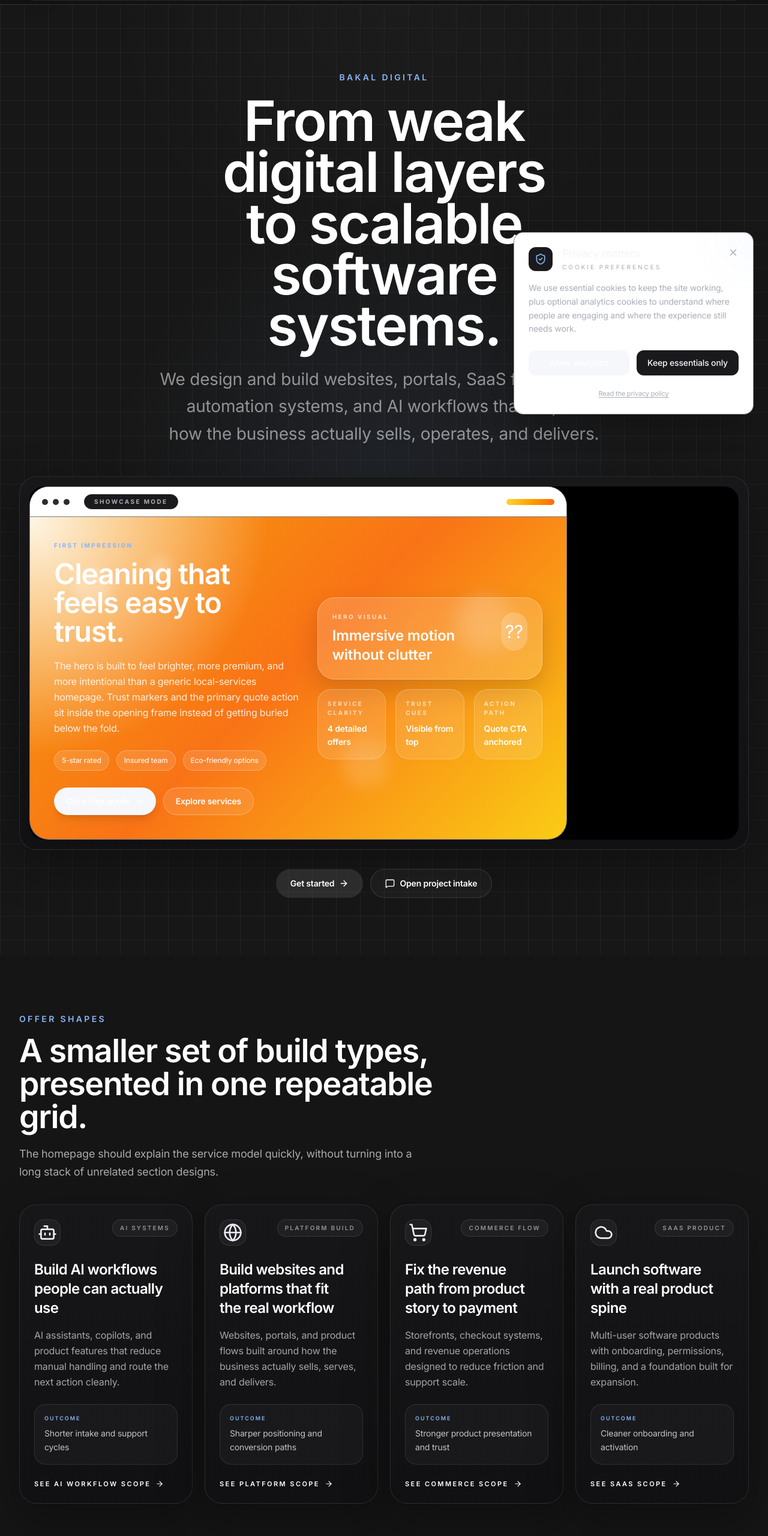
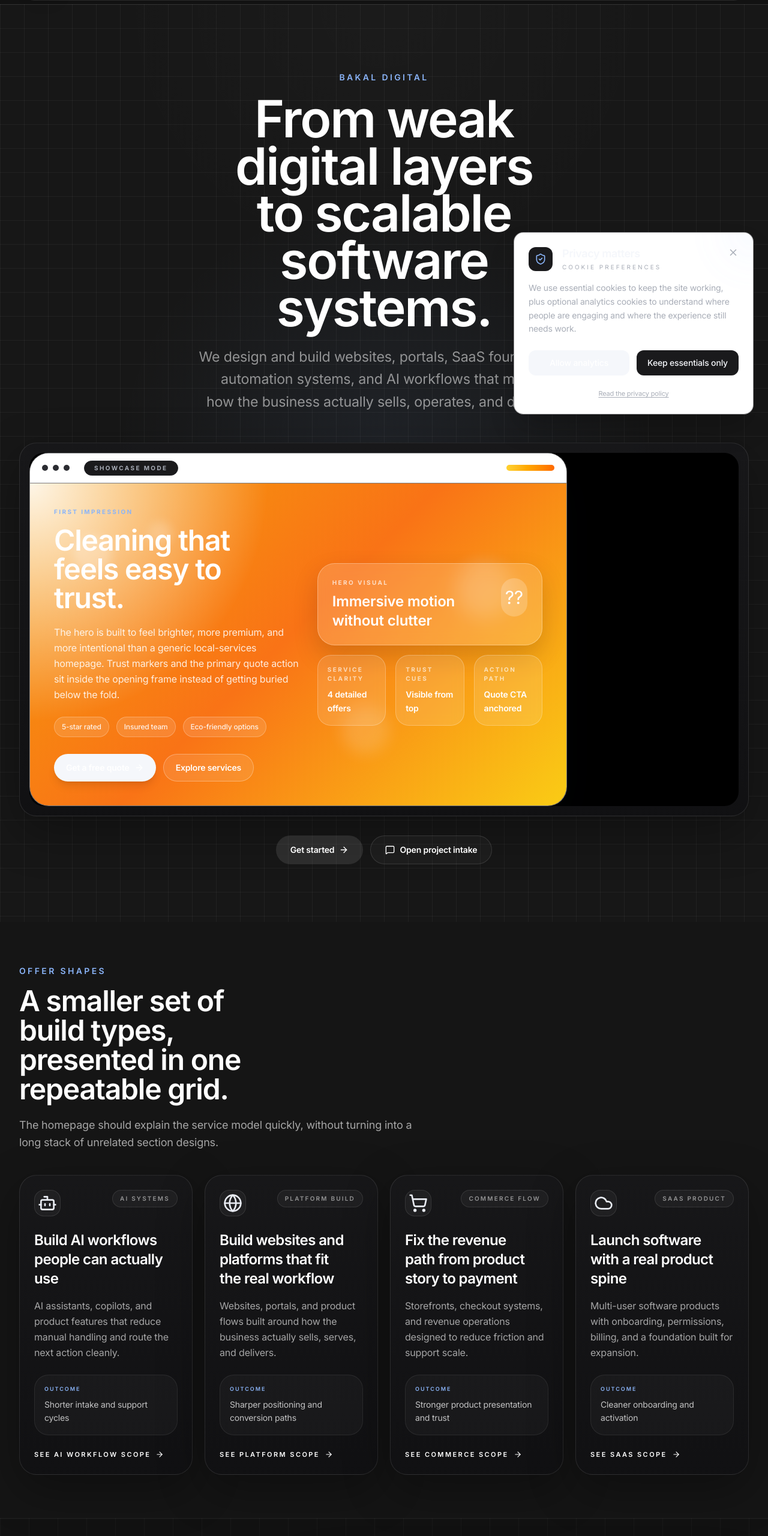
Before and after one commit to bakaltech/bakal-digital, a React (Vite) app: page / in a window 1280 px wide. Shown: the part 85-2646 px from the top of the page at 60% size. Built offline with nearby package versions, Linux system fonts and the light colour scheme.

Commit message:
Tighten shared page scaffold

```diff
--- /dev/null
+++ b/src/components/PageScaffold.tsx
@@ -0,0 +1,63 @@
+import React from 'react';
+
+export function PageContainer({
+  children,
+  className = '',
+}: {
+  children: React.ReactNode;
+  className?: string;
+}) {
+  return <div className={`mx-auto max-w-7xl px-6 lg:px-8 ${className}`}>{children}</div>;
+}
+
+export function PageSection({
+  children,
+  className = '',
+}: {
+  children: React.ReactNode;
+  className?: string;
+}) {
+  return <section className={`py-12 sm:py-14 lg:py-18 ${className}`}>{children}</section>;
+}
+
+export function SectionHeader({
+  eyebrow,
+  title,
+  text,
+  className = '',
+}: {
+  eyebrow: string;
+  title: string;
+  text: string;
+  className?: string;
+}) {
+  return (
+    <div className={`max-w-3xl ${className}`}>
+      <p className="mb-4 text-sm font-semibold uppercase tracking-[0.24em] text-accent">{eyebrow}</p>
+      <h2 className="max-w-[14ch] text-3xl font-semibold leading-[1.02] tracking-tight text-white sm:text-[2.45rem] md:text-[3rem]">
+        {title}
+      </h2>
+      <p className="mt-5 max-w-2xl text-base leading-relaxed text-white/62 sm:text-lg">{text}</p>
+    </div>
+  );
+}
+
+export function DarkPanel({
+  children,
+  className = '',
+}: {
+  children: React.ReactNode;
+  className?: string;
+}) {
+  return <div className={`panel-dark ${className}`}>{children}</div>;
+}
+
+export function SoftPanel({
+  children,
+  className = '',
+}: {
+  children: React.ReactNode;
+  className?: string;
+}) {
+  return <div className={`panel-dark-soft ${className}`}>{children}</div>;
+}
--- a/src/pages/Home.tsx
+++ b/src/pages/Home.tsx
@@ -4,6 +4,13 @@ import { ArrowRight, CheckCircle2, MessageSquare } from 'lucide-react';
 import { Link } from 'react-router-dom';
 import BrandedVisual from '../components/BrandedVisual';
 import AcengeersShowcase from '../components/AcengeersShowcase';
+import {
+  DarkPanel,
+  PageContainer,
+  PageSection,
+  SectionHeader,
+  SoftPanel,
+} from '../components/PageScaffold';
 import { projects } from '../data/projects';
 import { projectContext, type ProjectContextId } from '../data/projectContext';
 import { impactMetrics, deliverySteps } from '../data/proof';
@@ -11,34 +18,6 @@ import { services } from '../data/services';
 
 function openChat(query?: string) {
   window.dispatchEvent(new CustomEvent('open-chat', query ? { detail: { query } } : undefined));
-}
-
-function SectionBlock({ children, className = '' }: { children: React.ReactNode; className?: string }) {
-  return <section className={`py-14 sm:py-18 lg:py-24 ${className}`}>{children}</section>;
-}
-
-function SectionIntro({
-  eyebrow,
-  title,
-  text,
-}: {
-  eyebrow: string;
-  title: string;
-  text: string;
-}) {
-  return (
-    <div className="max-w-3xl">
-      <p className="mb-4 text-sm font-semibold uppercase tracking-[0.24em] text-accent">{eyebrow}</p>
-      <h2 className="text-3xl font-semibold leading-[1.02] tracking-tight text-white sm:text-[2.6rem] md:text-[3.35rem]">
-        {title}
-      </h2>
-      <p className="mt-5 max-w-2xl text-base leading-relaxed text-white/64 sm:text-lg">{text}</p>
-    </div>
-  );
-}
-
-function DarkCard({ children, className = '' }: { children: React.ReactNode; className?: string }) {
-  return <div className={`panel-dark ${className}`}>{children}</div>;
 }
 
 export default function Home() {
@@ -56,29 +35,29 @@ export default function Home() {
         <div className="absolute inset-0 bg-[radial-gradient(circle_at_top,_rgba(255,255,255,0.02),transparent_28%),radial-gradient(circle_at_center,_rgba(138,180,248,0.08),transparent_45%)]" />
         <div className="absolute inset-x-0 top-0 h-px bg-white/8" />
 
-        <div className="relative mx-auto max-w-[88rem] px-6 lg:px-8">
-          <div className="mx-auto max-w-5xl text-center">
+        <PageContainer className="relative">
+          <div className="mx-auto max-w-4xl text-center">
             <motion.div
               initial={{ opacity: 0, y: 24 }}
               animate={{ opacity: 1, y: 0 }}
               transition={{ duration: 0.8, ease: [0.16, 1, 0.3, 1] }}
             >
               <p className="mb-5 text-sm font-semibold uppercase tracking-[0.24em] text-accent">Bakal Digital</p>
-              <h1 className="mx-auto max-w-[11ch] text-balance text-5xl font-semibold leading-[0.92] tracking-tight text-white sm:text-7xl lg:text-[5.8rem]">
+              <h1 className="mx-auto max-w-[11ch] text-balance text-5xl font-semibold leading-[0.92] tracking-tight text-white sm:text-7xl lg:text-[5.35rem]">
                 From weak digital layers to scalable software systems.
               </h1>
-              <p className="mx-auto mt-6 max-w-4xl text-balance text-lg leading-relaxed text-white/52 sm:text-[1.75rem]">
+              <p className="mx-auto mt-6 max-w-3xl text-balance text-lg leading-relaxed text-white/52 sm:text-[1.45rem]">
                 We design and build websites, portals, SaaS foundations, automation systems, and AI workflows that map to how the business actually sells, operates, and delivers.
               </p>
             </motion.div>
           </div>
 
           <div className="mt-10 sm:mt-12">
-            <DarkCard className="overflow-hidden p-3 sm:p-4">
-              <div className="overflow-hidden rounded-[1.5rem] bg-black min-h-[18rem] sm:min-h-[26rem] lg:min-h-[32rem]">
+            <DarkPanel className="overflow-hidden p-3 sm:p-4">
+              <div className="overflow-hidden rounded-[1.5rem] bg-black min-h-[18rem] sm:min-h-[24rem] lg:min-h-[28rem]">
                 <AcengeersShowcase activeFeature={0} />
               </div>
-            </DarkCard>
+            </DarkPanel>
           </div>
 
           <div className="mt-8 flex flex-col items-center justify-center gap-3 sm:flex-row">
@@ -98,12 +77,12 @@ export default function Home() {
               Open project intake
             </button>
           </div>
-        </div>
+        </PageContainer>
       </section>
 
-      <SectionBlock className="bg-[#151515]">
-        <div className="mx-auto max-w-[88rem] px-6 lg:px-8">
-          <SectionIntro
+      <PageSection className="bg-[#151515]">
+        <PageContainer>
+          <SectionHeader
             eyebrow="Offer shapes"
             title="A smaller set of build types, presented in one repeatable grid."
             text="The homepage should explain the service model quickly, without turning into a long stack of unrelated section designs."
@@ -118,7 +97,7 @@ export default function Home() {
                 viewport={{ once: true }}
                 transition={{ duration: 0.55, delay: idx * 0.05 }}
               >
-                <DarkCard className="flex h-full flex-col p-5 sm:p-6">
+                <DarkPanel className="flex h-full flex-col p-5 sm:p-6">
                   <div className="flex items-start justify-between gap-4">
                     <div className="flex h-11 w-11 items-center justify-center rounded-2xl border border-white/10 bg-white/[0.04] text-white/72">
                       {service.icon}
@@ -131,10 +110,10 @@ export default function Home() {
                   <h3 className="mt-6 max-w-[14ch] text-2xl font-semibold tracking-tight text-white">{service.offerTitle}</h3>
                   <p className="mt-4 text-sm leading-relaxed text-white/62 sm:text-base">{service.homepageSummary}</p>
 
-                  <div className="mt-6 rounded-[1.2rem] border border-white/10 bg-white/[0.03] p-4">
+                  <SoftPanel className="mt-6 p-4">
                     <p className="text-[9px] font-semibold uppercase tracking-[0.22em] text-accent">Outcome</p>
                     <p className="mt-2 text-sm leading-relaxed text-white/74">{service.outcomes[0]}</p>
-                  </div>
+                  </SoftPanel>
 
                   <Link
                     to={`/services/${service.id}`}
@@ -143,17 +122,17 @@ export default function Home() {
                     {service.ctaLabel}
                     <ArrowRight className="h-3.5 w-3.5" />
                   </Link>
-                </DarkCard>
+                </DarkPanel>
               </motion.div>
             ))}
           </div>
-        </div>
-      </SectionBlock>
+        </PageContainer>
+      </PageSection>
 
-      <SectionBlock className="bg-grid-dark-soft border-y border-white/6">
-        <div className="mx-auto max-w-[88rem] px-6 lg:px-8">
-          <div className="grid gap-8 xl:grid-cols-[minmax(0,0.78fr)_minmax(0,1.22fr)] xl:items-start">
-            <SectionIntro
+      <PageSection className="bg-grid-dark-soft border-y border-white/6">
+        <PageContainer>
+          <div className="grid gap-8 xl:grid-cols-[minmax(0,0.74fr)_minmax(0,1.26fr)] xl:items-start">
+            <SectionHeader
               eyebrow="Proof by example"
               title="The problem, build direction, and business gain should all be visible at a glance."
               text="This section compresses the commercial reasoning into a fast-scanning format instead of asking the visitor to decode long paragraphs."
@@ -165,7 +144,7 @@ export default function Home() {
 
                 return (
                   <div key={project.id}>
-                    <DarkCard className="p-5 sm:p-6">
+                    <DarkPanel className="p-5 sm:p-6">
                       <div className="flex flex-wrap items-center gap-3">
                         <span className="rounded-full border border-white/10 bg-white/[0.04] px-3 py-1.5 text-[10px] font-semibold uppercase tracking-[0.22em] text-accent">
                           {project.status === 'launch' ? 'Live launch' : project.category}
@@ -175,18 +154,18 @@ export default function Home() {
 
                       <h3 className="mt-4 text-2xl font-semibold tracking-tight text-white">{project.title}</h3>
                       <div className="mt-4 grid gap-4 xl:grid-cols-3">
-                        <div className="panel-dark-soft p-4">
+                        <SoftPanel className="p-4">
                           <p className="text-[9px] font-semibold uppercase tracking-[0.22em] text-accent">Problem</p>
                           <p className="mt-2 text-sm leading-relaxed text-white/62">{context.pressurePoint}</p>
-                        </div>
-                        <div className="panel-dark-soft p-4">
+                        </SoftPanel>
+                        <SoftPanel className="p-4">
                           <p className="text-[9px] font-semibold uppercase tracking-[0.22em] text-accent">Build</p>
                           <p className="mt-2 text-sm leading-relaxed text-white/62">{project.solution}</p>
-                        </div>
-                        <div className="panel-dark-soft p-4">
+                        </SoftPanel>
+                        <SoftPanel className="p-4">
                           <p className="text-[9px] font-semibold uppercase tracking-[0.22em] text-accent">Gain</p>
                           <p className="mt-2 text-sm leading-relaxed text-white/62">{context.commercialOutcome}</p>
-                        </div>
+                        </SoftPanel>
                       </div>
                       <div className="mt-5 flex flex-col gap-3 sm:flex-row sm:flex-wrap">
                         <Link
@@ -204,19 +183,19 @@ export default function Home() {
                           Ask about this
                         </button>
                       </div>
-                    </DarkCard>
+                    </DarkPanel>
                   </div>
                 );
               })}
             </div>
           </div>
-        </div>
-      </SectionBlock>
+        </PageContainer>
+      </PageSection>
 
-      <SectionBlock className="bg-[#151515]">
-        <div className="mx-auto max-w-[88rem] px-6 lg:px-8">
-          <div className="grid gap-8 xl:grid-cols-[minmax(0,0.78fr)_minmax(0,1.22fr)] xl:items-end">
-            <SectionIntro
+      <PageSection className="bg-[#151515]">
+        <PageContainer>
+          <div className="grid gap-8 xl:grid-cols-[minmax(0,0.74fr)_minmax(0,1.26fr)] xl:items-end">
+            <SectionHeader
               eyebrow="Selected work"
               title="A cleaner case-study grid that can scale without changing the layout language."
               text="The grid uses one shell, one spacing rhythm, and one card anatomy so the work library can grow without becoming chaotic."
@@ -235,7 +214,7 @@ export default function Home() {
           <div className="mt-10 grid gap-5 md:grid-cols-2 xl:grid-cols-4">
             {[featuredLaunch, ...showcaseProjects.slice(0, 3)].map((project) => (
               <div key={project.id}>
-                <DarkCard className="flex h-full flex-col overflow-hidden">
+                <DarkPanel className="flex h-full flex-col overflow-hidden">
                   <div className="aspect-[1.18/1] overflow-hidden border-b border-white/10 bg-[#0e1220]">
                     {project.id === 'acengeers' ? (
                       <div className="h-full bg-black">
@@ -261,17 +240,17 @@ export default function Home() {
                       <ArrowRight className="h-3.5 w-3.5" />
                     </Link>
                   </div>
-                </DarkCard>
+                </DarkPanel>
               </div>
             ))}
           </div>
-        </div>
-      </SectionBlock>
+        </PageContainer>
+      </PageSection>
 
-      <SectionBlock className="bg-grid-dark-soft border-y border-white/6">
-        <div className="mx-auto max-w-[88rem] px-6 lg:px-8">
-          <div className="grid gap-8 xl:grid-cols-[minmax(0,0.78fr)_minmax(0,1.22fr)] xl:items-start">
-            <SectionIntro
+      <PageSection className="bg-grid-dark-soft border-y border-white/6">
+        <PageContainer>
+          <div className="grid gap-8 xl:grid-cols-[minmax(0,0.74fr)_minmax(0,1.26fr)] xl:items-start">
+            <SectionHeader
               eyebrow="Delivery standard"
               title="The delivery model should feel as deliberate as the interface itself."
               text="This closes the page with the practical standards behind the work: what changes, how the delivery runs, and why the engagement stays reliable."
@@ -281,16 +260,16 @@ export default function Home() {
               <div className="grid gap-4 sm:grid-cols-2">
                 {impactMetrics.map((metric) => (
                   <div key={metric.label}>
-                    <DarkCard className="p-5 sm:p-6">
+                    <DarkPanel className="p-5 sm:p-6">
                       <p className="text-[10px] font-semibold uppercase tracking-[0.22em] text-accent">{metric.label}</p>
                       <p className="mt-3 text-3xl font-semibold tracking-tight text-white">{metric.value}</p>
                       <p className="mt-3 text-sm leading-relaxed text-white/62">{metric.detail}</p>
-                    </DarkCard>
+                    </DarkPanel>
                   </div>
                 ))}
               </div>
 
-              <DarkCard className="p-5 sm:p-6">
+              <DarkPanel className="p-5 sm:p-6">
                 <div className="grid gap-4">
                   {deliverySteps.map((step) => (
                     <div
@@ -310,15 +289,15 @@ export default function Home() {
                     </div>
                   ))}
                 </div>
-              </DarkCard>
+              </DarkPanel>
             </div>
           </div>
-        </div>
-      </SectionBlock>
+        </PageContainer>
+      </PageSection>
 
       <section className="bg-[#121212] py-16 sm:py-20 lg:py-24 text-white">
-        <div className="mx-auto max-w-[88rem] px-6 lg:px-8">
-          <DarkCard className="p-6 sm:p-8 lg:p-10">
+        <PageContainer>
+          <DarkPanel className="p-6 sm:p-8 lg:p-10">
             <div className="grid gap-8 xl:grid-cols-[minmax(0,0.85fr)_minmax(0,1.15fr)] xl:items-center">
               <div>
                 <p className="mb-4 text-sm font-semibold uppercase tracking-[0.24em] text-accent">Start here</p>
@@ -338,9 +317,11 @@ export default function Home() {
                     'AI-assisted workflow design',
                     'Automation and ops cleanup',
                   ].map((item) => (
-                    <div key={item} className="panel-dark-soft flex items-start gap-3 p-4">
-                      <CheckCircle2 className="mt-0.5 h-4 w-4 shrink-0 text-accent" />
-                      <p className="text-sm leading-relaxed text-white/74">{item}</p>
+                    <div key={item}>
+                      <SoftPanel className="flex items-start gap-3 p-4">
+                        <CheckCircle2 className="mt-0.5 h-4 w-4 shrink-0 text-accent" />
+                        <p className="text-sm leading-relaxed text-white/74">{item}</p>
+                      </SoftPanel>
                     </div>
                   ))}
                 </div>
@@ -363,8 +344,8 @@ export default function Home() {
                 </div>
               </div>
             </div>
-          </DarkCard>
-        </div>
+          </DarkPanel>
+        </PageContainer>
       </section>
     </div>
   );
```
Also changed, not shown: src/pages/Portfolio.tsx (+41 -62 lines).
